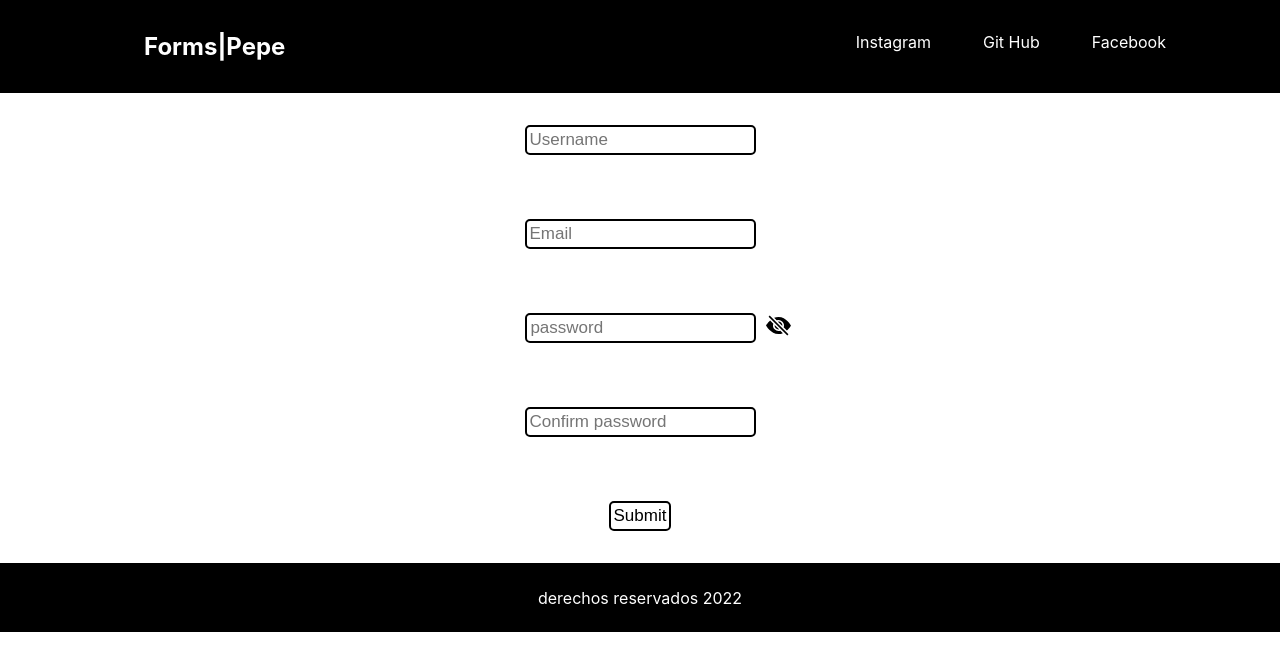
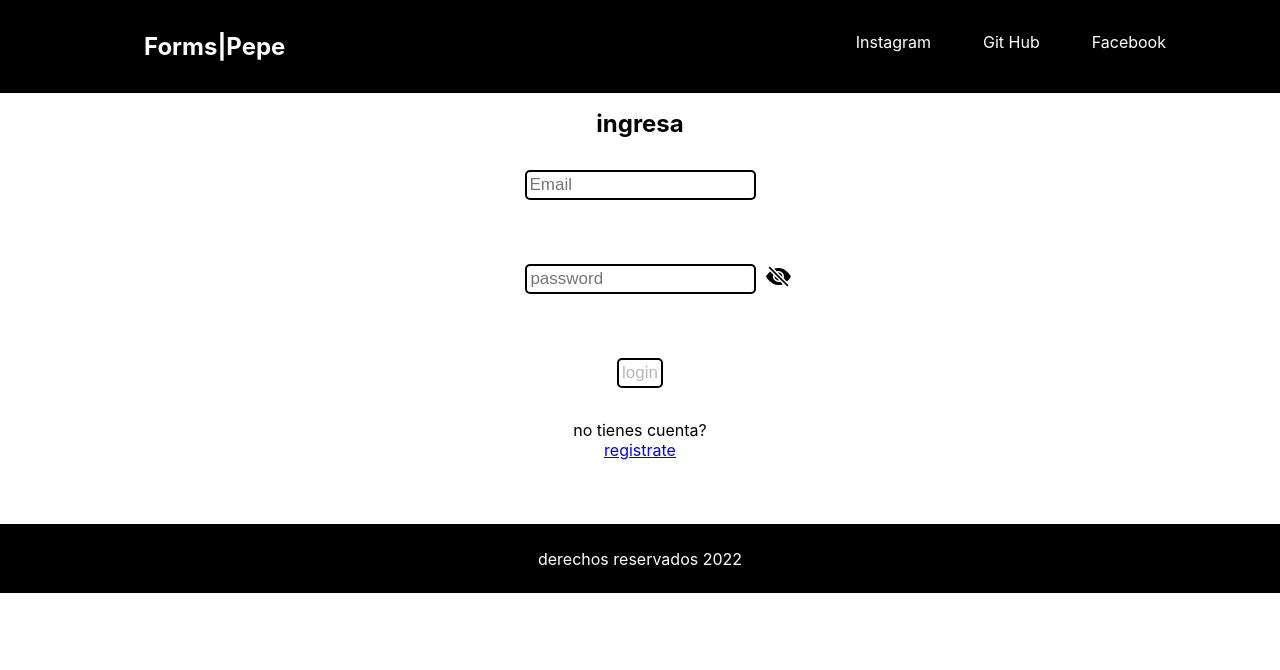
Before and after one commit to feerny/Register-forms, a React (Create React App) app: page /Login in a window 1280 px wide. Shown: the top 670 px of the page. Built offline with nearby package versions, Linux system fonts and the light colour scheme; no server answers.

Commit message:
agregue login

```diff
--- a/package.json
+++ b/package.json
@@ -6,6 +6,7 @@
     "@testing-library/jest-dom": "^5.16.5",
     "@testing-library/react": "^13.3.0",
     "@testing-library/user-event": "^13.5.0",
+    "axios": "^0.27.2",
     "react": "^18.2.0",
     "react-dom": "^18.2.0",
     "react-icons": "^4.4.0",
--- a/src/App.css
+++ b/src/App.css
@@ -55,6 +55,8 @@ form{
     justify-content: center;
     align-items: center;
     flex-direction: column;
+    margin-top: 1rem;
+    margin-bottom: 4rem;
 
 }
 
@@ -106,3 +108,7 @@ form input{
 form p{
     color: red;
 }
+
+.cuenta{
+    color: black;
+}
--- a/src/components/body/Body.jsx
+++ b/src/components/body/Body.jsx
@@ -1,11 +1,28 @@
-import React,{useState,useEffect} from 'react';
+import React,{useState} from 'react';
 import Form from '../ui/Form'
+import FormLogin from '../ui/FormLogin'
+import { Routes,Route } from 'react-router-dom';
 
 
 
 
 
 function Body() {
+
+    const axios = require('axios');
+    axios.get('https://backend-edw.herokuapp.com/usuario/13')
+    .then(function (response) {
+        // handle success
+        //console.log(response);
+       response.data.map((data => console.log(data)));
+    })
+    .catch(function (error) {
+        // handle error
+        console.log(error);
+    })
+    .then(function () {
+        // always executed
+    });
 
     //inicio de constantes
     const [username, setusername] = useState('');
@@ -27,35 +44,8 @@ function Body() {
 
 
 
-    // inicio de las validaciones con useEffect
 
-    //validaciones username
-    useEffect(() => {
-        validUsername.indexOf('`')!== -1 || validUsername.indexOf('.')!== -1 || validUsername.indexOf('@')!== -1 || validUsername.indexOf('!')!== -1 || validUsername.indexOf('%')!== -1 || validUsername.indexOf('$')!== -1 || /\s/.test(validUsername)?
-         document.getElementById('valiUsername').textContent='USUARIO INVALIDO: solo letras o numeros, sin espacios minimo 3 caracteres y maximo 20' :
-         document.getElementById('valiUsername').textContent='';
-    }, [validUsername])
 
-    //validaciones de email
-    useEffect(() => {
-        validemail.indexOf('.')=== -1 || validemail.indexOf('@')=== -1 || /\s/.test(validemail)?
-         document.getElementById('valiEmail').textContent='Email invalido' :
-         document.getElementById('valiEmail').textContent='';
-    }, [validemail])
-
-    //validaciones password
-
-    useEffect(() => {
-        confpassword===password?  document.getElementById('buttonSend').removeAttribute('disabled'):document.getElementById('buttonSend').setAttribute('disabled','true')
-    }, [confpassword,password])
-
-    useEffect(() => {
-        confpassword===password?
-         document.getElementById('validPassword').textContent='' :
-         document.getElementById('validPassword').textContent='LA CONTRASEÑA NO COINCIDE';
-    }, [confpassword,password])
-
-    //fin de la validaciones con useEffects
 
     //evento que se ejecuta al enviar el formulario
     const submit=(event)=>{
@@ -63,26 +53,31 @@ function Body() {
             console.log("error");
         }else{
             alert(`registro exitoso ${username}`);
-            XMLHttpRequestUpload()
+            setusername('');
+            setemail('');
+            setPassword('');
+            setconfpassword('');
 
         }
         event.preventDefault()
         setvalidUsername(username);
         setvalidemail(email);
-        setusername('');
-        setemail('');
-        setPassword('');
-        setconfpassword('');
+
     }
 
 
 
     return (
         <div>
+
+            <Routes>
+                <Route path="/" element={
                     <Form
                     //envio de props
+                    validUsername={validUsername}
+                    validemail={validemail}
+                    confpassword={confpassword}
                     password={password}
-            confpassword={confpassword}
                     username={username}
                     email={email}
                     onChange={onChange}
@@ -94,6 +89,18 @@ function Body() {
                     submit={submit}
                     //fin envio de props
                     />
+                 }/>
+                <Route path="/Login" element={
+                    <FormLogin
+                    //envio de props
+
+                    //fin envio de props
+                    />
+                 }/>
+
+
+            </Routes>
+
         </div>
     );
 }
--- a/src/components/ui/Form.jsx
+++ b/src/components/ui/Form.jsx
@@ -1,12 +1,45 @@
-import React from 'react';
+import React,{useEffect} from 'react';
 import { BsEyeFill,BsEyeSlashFill } from "react-icons/bs";
+import { Link } from 'react-router-dom';
 
 
 
 function Form(props) {
+
+    // inicio de las validaciones con useEffect
+
+     //validaciones username
+     useEffect(() => {
+        props.validUsername.indexOf('`')!== -1 || props.validUsername.indexOf('.')!== -1 || props.validUsername.indexOf('@')!== -1 || props.validUsername.indexOf('!')!== -1 || props.validUsername.indexOf('%')!== -1 || props.validUsername.indexOf('$')!== -1 || /\s/.test(props.validUsername)?
+         document.getElementById('valiUsername').textContent='USUARIO INVALIDO: solo letras o numeros, sin espacios minimo 3 caracteres y maximo 20' :
+         document.getElementById('valiUsername').textContent='';
+    }, [props.validUsername])
+
+    //validaciones de email
+    useEffect(() => {
+        props.validemail.indexOf('.')=== -1 || props.validemail.indexOf('@')=== -1 || /\s/.test(props.validemail)?
+         document.getElementById('valiEmail').textContent='Email invalido' :
+         document.getElementById('valiEmail').textContent='';
+    }, [props.validemail])
+
+    //validaciones password
+
+    useEffect(() => {
+        props.confpassword===props.password?  document.getElementById('buttonSend').removeAttribute('disabled'):document.getElementById('buttonSend').setAttribute('disabled','true')
+    }, [props.confpassword,props.password])
+
+    useEffect(() => {
+        props.confpassword===props.password?
+         document.getElementById('validPassword').textContent='' :
+         document.getElementById('validPassword').textContent='LA CONTRASEÑA NO COINCIDE';
+    }, [props.confpassword,props.password])
+
+    //fin de la validaciones con useEffects
     return (
         <div>
+
             <form onSubmit={props.submit} className="form">
+                <h2>Registrate</h2>
                 <input required id='username' onChange={props.onChange3} value={props.username} minLength="4" maxLength="8" type="text" placeholder='Username'/>
                 <p id='valiUsername'></p>
                 <input required id='email' onChange={props.onChange4} value={props.email} type="email" placeholder='Email' />
@@ -17,12 +50,13 @@ function Form(props) {
                </div>
                <div >
                     <input required  onChange={props.onChange2} type='password'value={props.confpassword}placeholder='Confirm password'  />
-
                </div>
                <p id='validPassword'></p>
-                <input id='buttonSend' disabled className='button-enviar' type="submit" />
+                <input id='buttonSend' value="register" disabled className='button-enviar' type="submit" />
+                <p className='cuenta'>ya tienes cuenta?</p><Link className='ul' to="/login">ingresa</Link>
+            </form>
 
-            </form>
+
         </div>
     );
 }
--- /dev/null
+++ b/src/components/ui/FormLogin.jsx
@@ -0,0 +1,27 @@
+import React from 'react';
+import { BsEyeFill,BsEyeSlashFill } from "react-icons/bs";
+import { Link } from 'react-router-dom';
+
+
+
+function FormLogin(props) {
+    return (
+        <div>
+            <form onSubmit={props.submit} className="form">
+                <h2>ingresa</h2>
+                <input required id='email' onChange={props.onChange4} value={props.email} type="email" placeholder='Email' />
+                <p id='valiEmail'></p>
+                <div className='input-password'>
+                    <input required  onChange={props.onChange} type={props.shown ? 'text' : 'password'}value={props.password}placeholder='password'  />
+                    <button className='button-show' onClick={props.switchShown}>{props.shown? <BsEyeFill />:<BsEyeSlashFill />}</button>
+               </div>
+
+               <p id='validPassword'></p>
+                <input id='buttonSend' value="login" disabled className='button-enviar' type="submit" />
+                <p className='cuenta'>no tienes cuenta?</p><Link className='ul' to="/">registrate</Link>
+            </form>
+        </div>
+    );
+}
+
+export default FormLogin;
--- a/src/index.js
+++ b/src/index.js
@@ -3,12 +3,13 @@ import ReactDOM from 'react-dom/client';
 import './index.css';
 import App from './App';
 import reportWebVitals from './reportWebVitals';
+import { BrowserRouter } from 'react-router-dom';
 
 const root = ReactDOM.createRoot(document.getElementById('root'));
 root.render(
-  <React.StrictMode>
+  <BrowserRouter>
     <App />
-  </React.StrictMode>
+  </BrowserRouter>
 );
 
 // If you want to start measuring performance in your app, pass a function
```
Also changed, not shown: 1 other file (tests, documents, lock files or other folders). Lines whose indentation alone changed are shown as unchanged.
